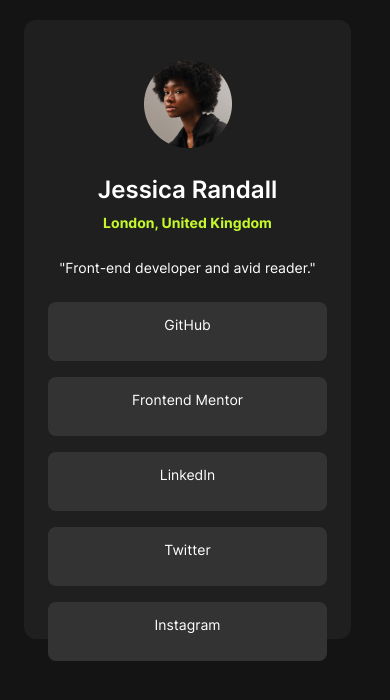
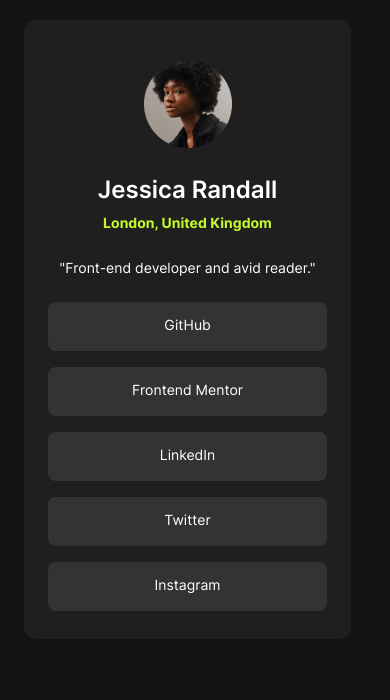
Before and after one commit to fayozMa/social-card-template, a plain HTML site: page index.html in a window 390 px wide. Shown: the part 154-854 px from the top of the page. Drawn offline with Linux system fonts and the light colour scheme.

Commit message:
[Fix] links height

```diff
--- a/style.css
+++ b/style.css
@@ -76,6 +76,6 @@
   }
   .socials a{
     width: 279px;
-    height: 35px;
+    height: 25px;
   }
 }
```
